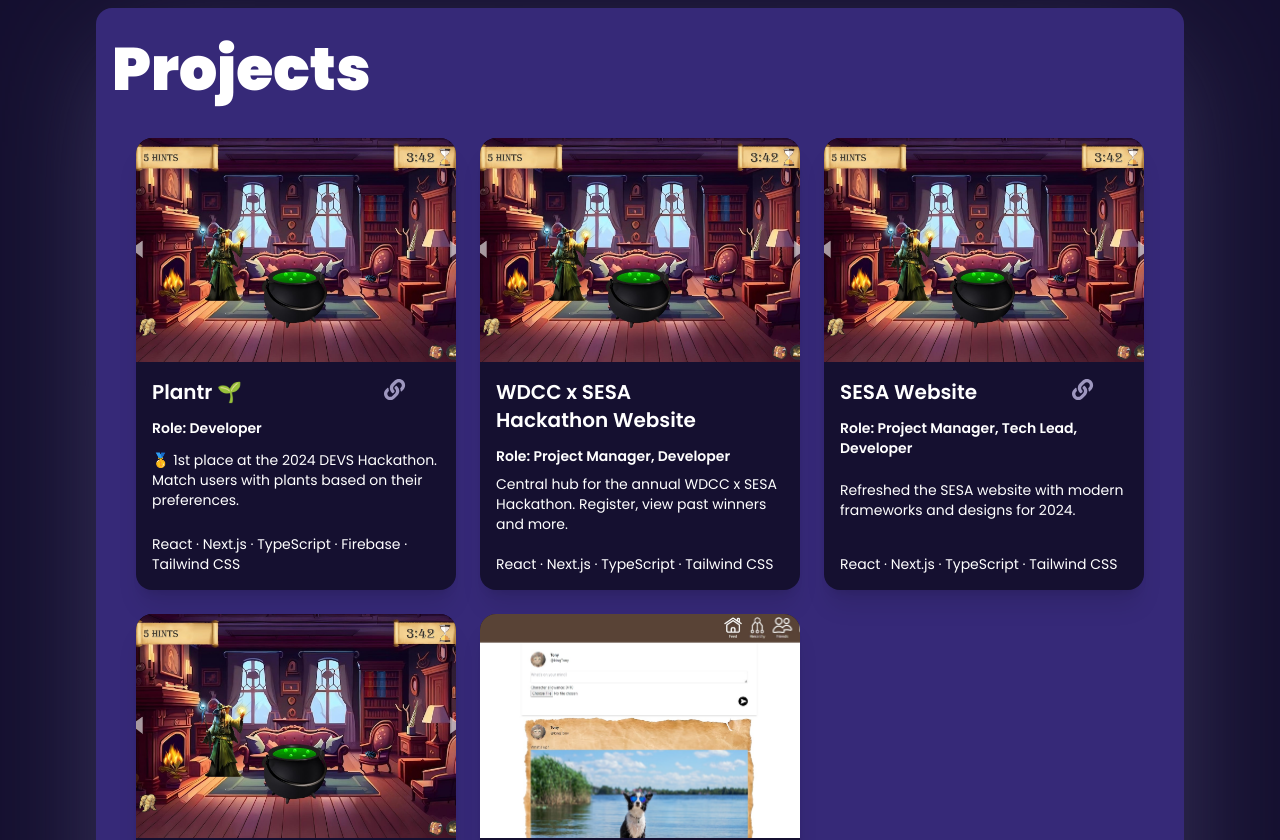
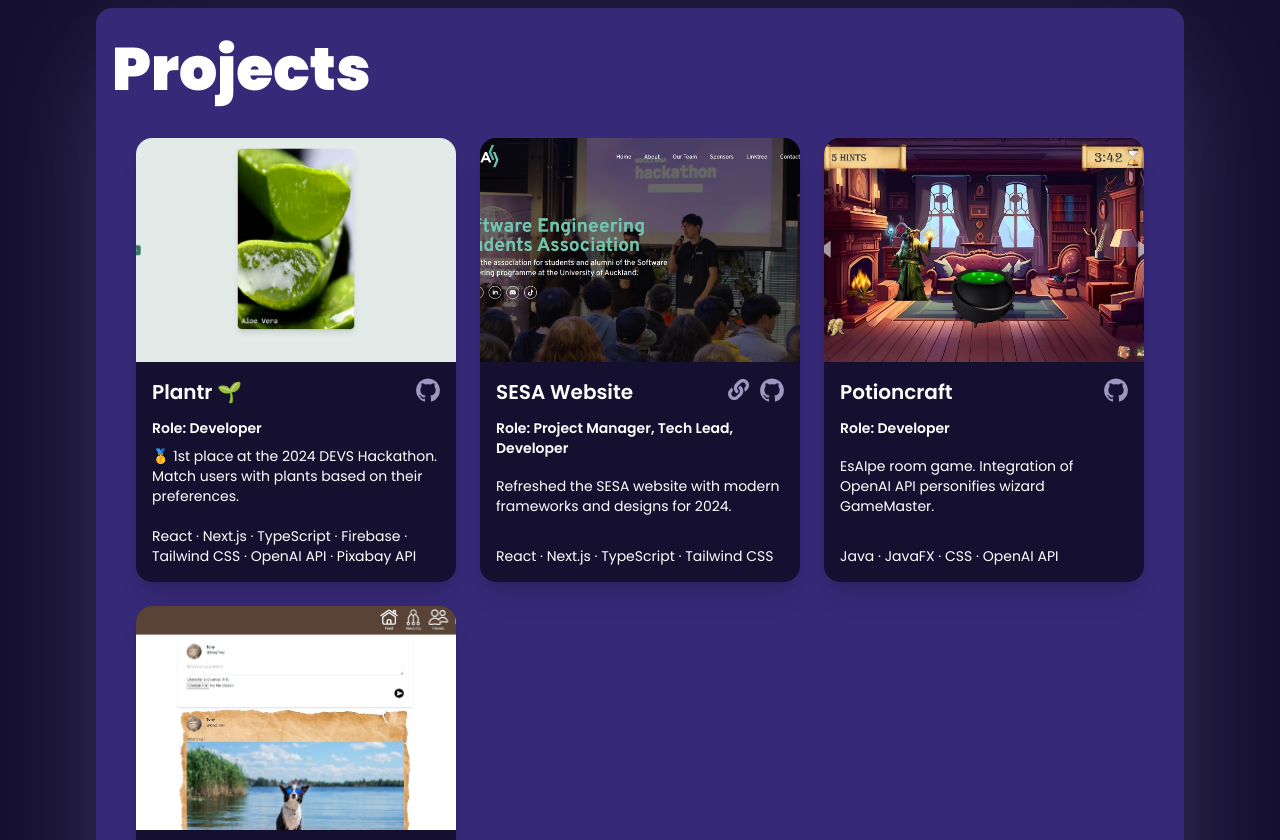
Before and after one commit to tonylxm/website, a React (Vite) app: page / in a window 1280 px wide. Shown: the part 2920-3760 px from the top of the page. Built offline with nearby package versions, Linux system fonts and the light colour scheme.

Commit message:
chore: Updated project data

```diff
--- a/src/data/projects.js
+++ b/src/data/projects.js
@@ -1,5 +1,7 @@
 import xv from "/projects/XV.jpg";
 import potioncraft from "/projects/potioncraft.jpg";
+import plantr from "/projects/plantr.png";
+import sesaWebsite from "/projects/sesa-website.jpg";
 
 export const projects = [
   {
@@ -7,29 +9,29 @@ export const projects = [
     role: ["Developer"],
     description:
       "🥇 1st place at the 2024 DEVS Hackathon. Match users with plants based on their preferences.",
-    img: potioncraft,
-    techStack: ["React", "Next.js", "TypeScript", "Firebase", "Tailwind CSS"],
-    github_url: null,
-    deployed_url: "https://sesa.org.nz/",
-  },
-  {
-    name: "WDCC x SESA Hackathon Website",
-    role: ["Project Manager", "Developer"],
-    description:
-      "Central hub for the annual WDCC x SESA Hackathon. Register, view past winners and more.",
-    img: potioncraft,
-    techStack: ["React", "Next.js", "TypeScript", "Tailwind CSS"],
-    github_url: null,
+    img: plantr,
+    techStack: ["React", "Next.js", "TypeScript", "Firebase", "Tailwind CSS", "OpenAI API", "Pixabay API",],
+    github_url: "https://github.com/LocalhostLtd/DEV-Hackathon-2024",
     deployed_url: null,
   },
+  // {
+  //   name: "WDCC x SESA Hackathon Website",
+  //   role: ["Project Manager", "Developer"],
+  //   description:
+  //     "Central hub for the annual WDCC x SESA Hackathon. Register, view past winners and more.",
+  //   img: null,
+  //   techStack: ["React", "Next.js", "TypeScript", "Tailwind CSS"],
+  //   github_url: "https://github.com/sesauoa/wdccxsesahackathon.com",
+  //   deployed_url: null,
+  // },
   {
     name: "SESA Website",
     role: ["Project Manager", "Tech Lead", "Developer"],
     description:
       "Refreshed the SESA website with modern frameworks and designs for 2024.",
-    img: potioncraft,
+    img: sesaWebsite,
     techStack: ["React", "Next.js", "TypeScript", "Tailwind CSS"],
-    github_url: null,
+    github_url: "https://github.com/sesauoa/sesa.org.nz",
     deployed_url: "https://sesa.org.nz/",
   },
   {
@@ -38,7 +40,7 @@ export const projects = [
     description:
       "EsAIpe room game. Integration of OpenAI API personifies wizard GameMaster.",
     img: potioncraft,
-    techStack: ["Java", "JavaFX", "CSS"],
+    techStack: ["Java", "JavaFX", "CSS", "OpenAI API"],
     github_url: "https://github.com/tonylxm/escAIpe-room-game-potioncraft",
     deployed_url: null,
   },
```
Also changed, not shown: public/projects/plantr.png (added), public/projects/sesa-website.jpg (added).
